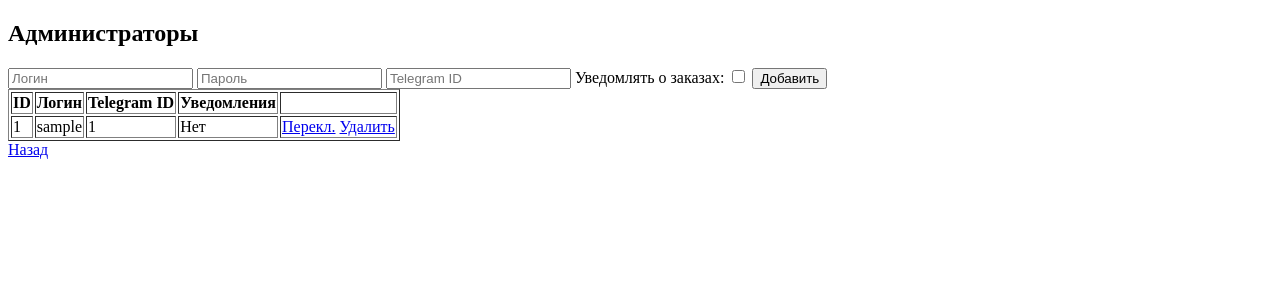
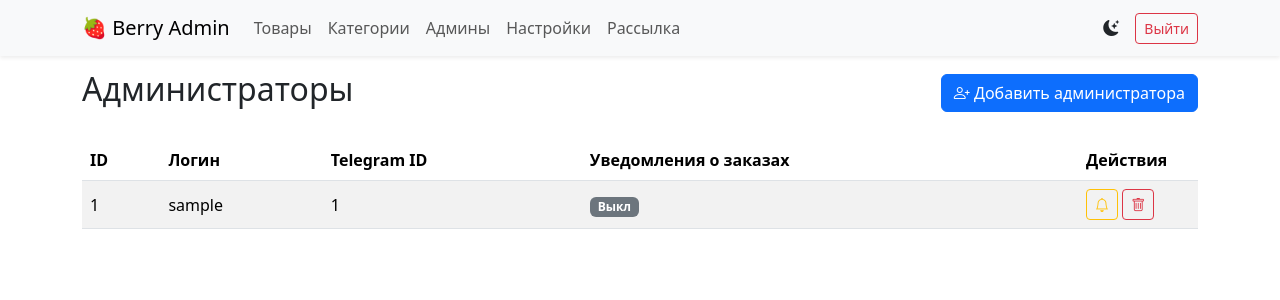
Before and after one commit to bunsteritalia-source/berrybot, a Flask app: template admin_site/templates/admins.html in a window 1280 px wide. Shown: the top 300 px of the page. Run offline with Flask 3, Linux system fonts and the light colour scheme; the template is opened without the code that fills it: most values are stand-ins (such as "Sample title", 1, 10 or a date in 2020).

Commit message:
Update admins.html

```diff
--- a/admin_site/templates/admins.html
+++ b/admin_site/templates/admins.html
@@ -1,30 +1,75 @@
-<!DOCTYPE html>
-<html>
-<head><title>Администраторы</title></head>
-<body>
+{% extends "layout.html" %}
+{% block content %}
+<div class="d-flex justify-content-between align-items-center mb-4">
   <h2>Администраторы</h2>
-  <form method="post" action="/admins/add">
-    <input name="username" placeholder="Логин" required>
-    <input name="password" type="password" placeholder="Пароль" required>
-    <input name="telegram_id" placeholder="Telegram ID">
-    <label>Уведомлять о заказах: <input type="checkbox" name="notify_orders"></label>
-    <button type="submit">Добавить</button>
-  </form>
-  <table border="1">
-    <tr><th>ID</th><th>Логин</th><th>Telegram ID</th><th>Уведомления</th><th></th></tr>
+  <button class="btn btn-primary" data-bs-toggle="modal" data-bs-target="#addAdminModal">
+    <i class="bi bi-person-plus"></i> Добавить администратора
+  </button>
+</div>
+
+<table class="table table-striped table-hover align-middle">
+  <thead>
+    <tr>
+      <th>ID</th>
+      <th>Логин</th>
+      <th>Telegram ID</th>
+      <th>Уведомления о заказах</th>
+      <th style="width: 120px;">Действия</th>
+    </tr>
+  </thead>
+  <tbody>
     {% for a in admins %}
     <tr>
       <td>{{ a.id }}</td>
       <td>{{ a.username }}</td>
-      <td>{{ a.telegram_id or '' }}</td>
-      <td>{{ 'Да' if a.notify_orders else 'Нет' }}</td>
+      <td>{{ a.telegram_id or '—' }}</td>
       <td>
-        <a href="/admins/toggle_notify/{{ a.id }}">Перекл.</a>
-        <a href="/admins/delete/{{ a.id }}">Удалить</a>
+        {% if a.notify_orders %}
+          <span class="badge bg-success">Вкл</span>
+        {% else %}
+          <span class="badge bg-secondary">Выкл</span>
+        {% endif %}
+      </td>
+      <td>
+        <a href="/admins/toggle_notify/{{ a.id }}" class="btn btn-sm btn-outline-warning" title="Переключить уведомления">
+          <i class="bi bi-bell"></i>
+        </a>
+        <a href="/admins/delete/{{ a.id }}" class="btn btn-sm btn-outline-danger" onclick="return confirm('Удалить администратора?')">
+          <i class="bi bi-trash"></i>
+        </a>
       </td>
     </tr>
     {% endfor %}
-  </table>
-  <a href="/">Назад</a>
-</body>
-</html>
+  </tbody>
+</table>
+
+<!-- Модальное окно добавления -->
+<div class="modal fade" id="addAdminModal" tabindex="-1">
+  <div class="modal-dialog">
+    <form class="modal-content" method="post" action="/admins/add">
+      <div class="modal-header">
+        <h5 class="modal-title">Новый администратор</h5>
+        <button type="button" class="btn-close" data-bs-dismiss="modal"></button>
+      </div>
+      <div class="modal-body">
+        <div class="mb-3">
+          <input name="username" class="form-control" placeholder="Логин" required>
+        </div>
+        <div class="mb-3">
+          <input name="password" type="password" class="form-control" placeholder="Пароль" required>
+        </div>
+        <div class="mb-3">
+          <input name="telegram_id" type="number" class="form-control" placeholder="Telegram ID (опционально)">
+        </div>
+        <div class="form-check mb-3">
+          <input class="form-check-input" type="checkbox" name="notify_orders" id="notifyOrders">
+          <label class="form-check-label" for="notifyOrders">Получать уведомления о заказах</label>
+        </div>
+      </div>
+      <div class="modal-footer">
+        <button type="submit" class="btn btn-success"><i class="bi bi-check-lg"></i> Добавить</button>
+      </div>
+    </form>
+  </div>
+</div>
+{% endblock %}
```
